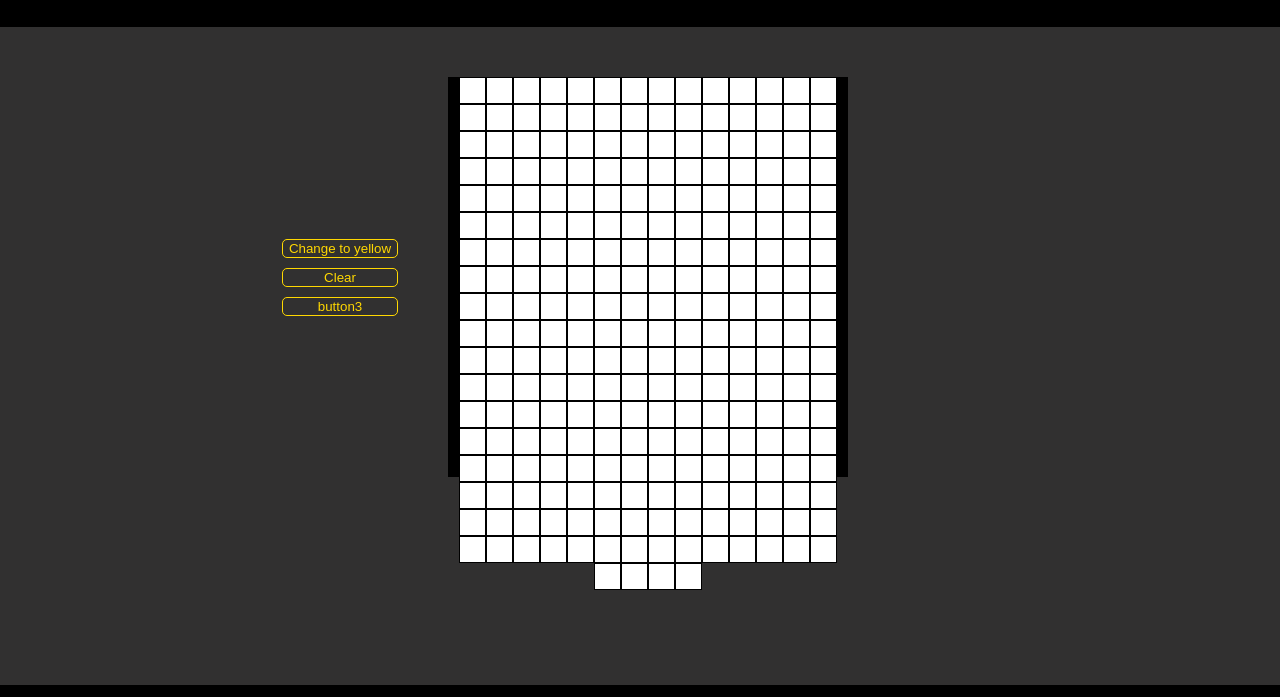
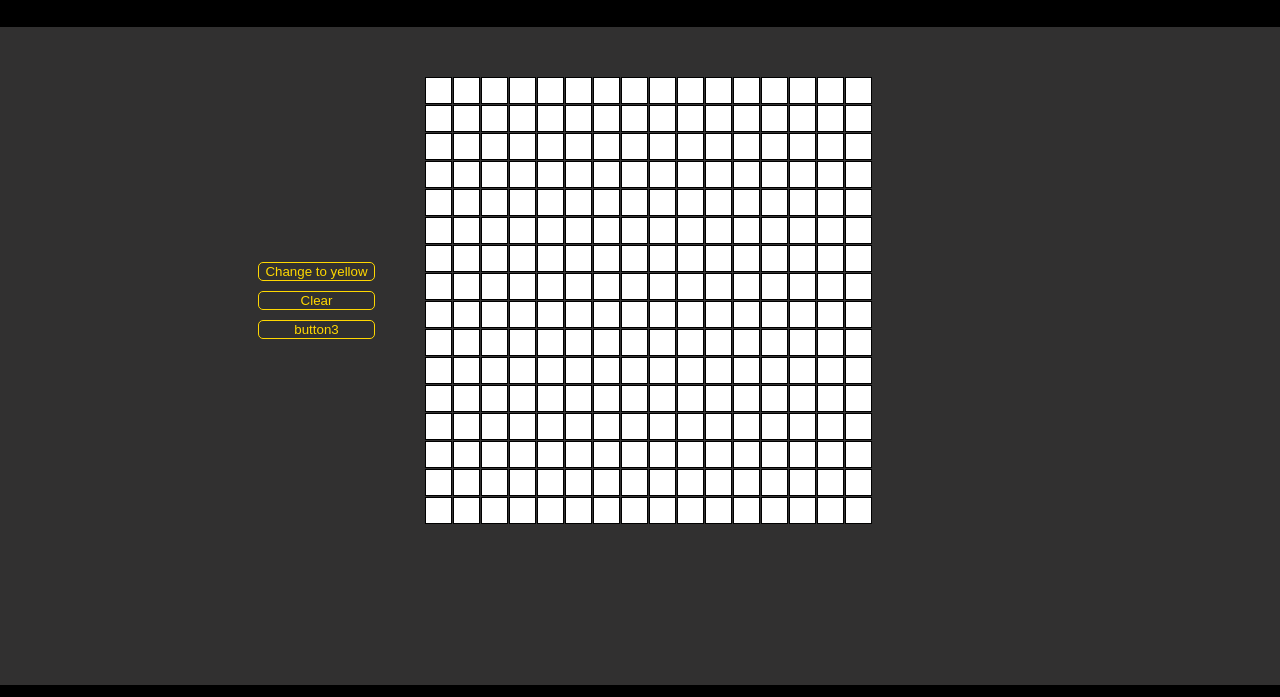
Before and after one commit to jeppeklh/project-etch-a-sketch, a plain HTML site: page index.html in a window 1280 px wide. Shown: the part 65-762 px from the top of the page. Drawn offline with Linux system fonts and the light colour scheme.

Commit message:
grid fixed

```diff
--- a/style.css
+++ b/style.css
@@ -46,6 +46,14 @@ a {
   gap: 50px;
 }
 
+
+.grid-container {
+  display: inline-grid;
+  grid-gap: 1px;
+  background-color: rgb(49, 48, 48);
+  grid-template-columns: repeat(16, auto);
+}
+
 .button-list {
   display: flex;
   flex-direction: column;
@@ -64,15 +72,6 @@ a {
     opacity: 0.6;
 }
 
-.grid-container {
-  display: flex;
-  flex-wrap: wrap;
-  height: 400px;
-  width: 400px;
-  justify-content: center;
-  background-color: black;
-}
-
 .footer {
   background-color: black;
   color: #FFD801;
```
